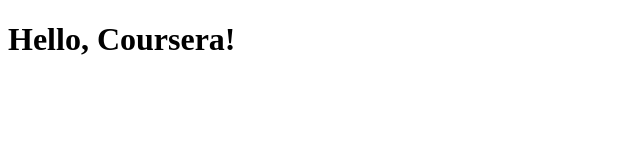
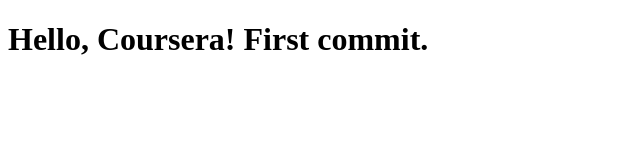
Before and after one commit to Laosin/coursera-test, a plain HTML site: page site/index.html in a window 1280 px wide. Shown: the whole page, without its empty margins (0-640 px from the left). Drawn offline with Linux system fonts and the light colour scheme.

Commit message:
My First page.

```diff
--- a/site/index.html
+++ b/site/index.html
@@ -4,6 +4,6 @@
 	<title>Hello, Coursera!</title>
 </head>
 <body>
-<h1>Hello, Coursera!</h1>
+<h1>Hello, Coursera! First commit.</h1>
 </body>
 </html>
```
